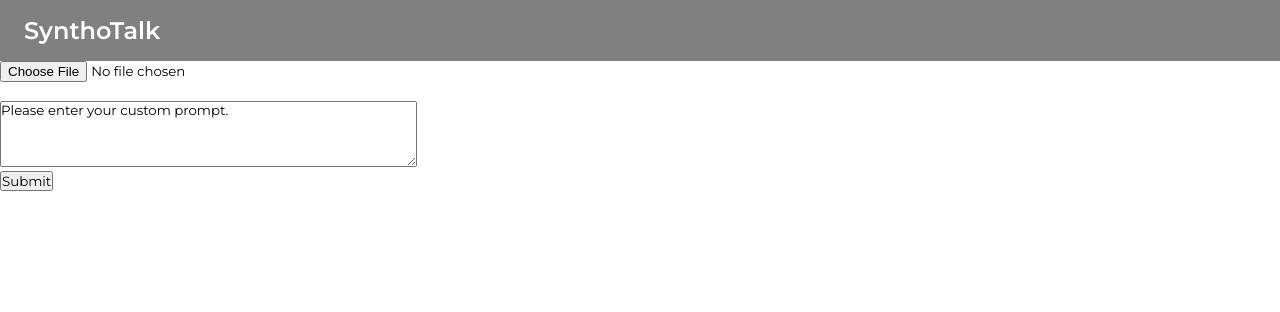
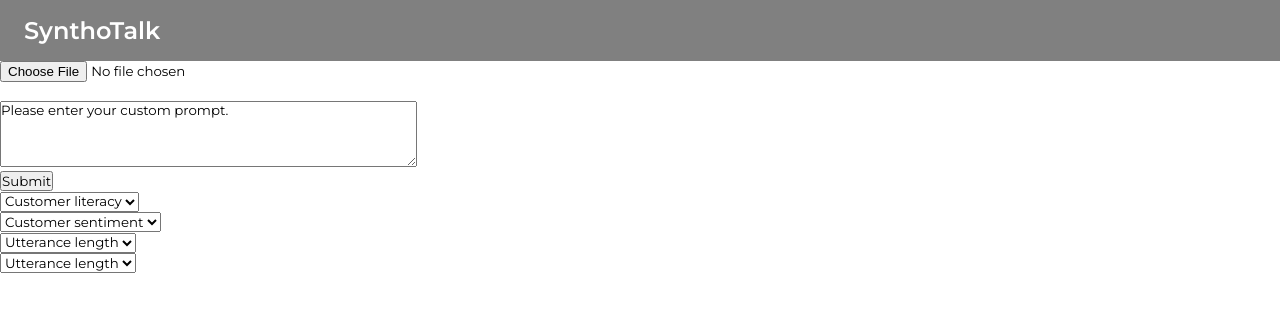
Before and after one commit to Ryhhill1998/google-hackathon, a React (Create React App) app: page / in a window 1280 px wide. Shown: the top 312 px of the page. Built offline with nearby package versions, Linux system fonts and the light colour scheme.

Commit message:
add lhs dropdowns

```diff
--- a/src/App.js
+++ b/src/App.js
@@ -26,14 +26,55 @@ const App = () => {
               onChange={({ target }) => uploadFile(target.files)}
             />
           </div>
-          <form action="/backend">
-            <div className="free-text-prompt">
+          <div className="free-text-prompt">
+            <form action="/backend">
               <br></br>
               <textarea id="textprompt" name="textprompt" rows="4" cols="50">Please enter your custom prompt.</textarea>
               <br></br>
               <input type="submit" value="Submit"></input>
-            </div>
-          </form>
+            </form>
+          </div>
+
+
+          <div className="customer-literacy">
+            <select name="literacy" id="literacy">
+              <option value="" selected disabled hidden>Customer literacy</option>
+              <option value="1">One</option>
+              <option value="2">Two</option>
+              <option value="3">Three</option>
+              <option value="4">Four</option>
+              <option value="5">Five</option>
+            </select>
+          </div>
+
+          <div className="customer-sentiment">
+            <select name="sentiment" id="sentiment">
+              <option value="" selected disabled hidden>Customer sentiment</option>
+              <option value="1">One</option>
+              <option value="2">Two</option>
+              <option value="3">Three</option>
+              <option value="4">Four</option>
+              <option value="5">Five</option>
+            </select>
+          </div>
+
+          <div className="utterance-length">
+            <select name="length" id="length">
+              <option value="" selected disabled hidden>Utterance length</option>
+              <option value="1">Short</option>
+              <option value="2">Medium</option>
+              <option value="3">Long</option>
+            </select>
+          </div>
+
+          <div className="brand">
+            <select name="brand" id="brand">
+              <option value="" selected disabled hidden>Utterance length</option>
+              <option value="1">Lloyds Bank</option>
+              <option value="2">Halifax</option>
+              <option value="3">Bank of Scotland</option>
+            </select>
+          </div>
 
         </div>
 
```
